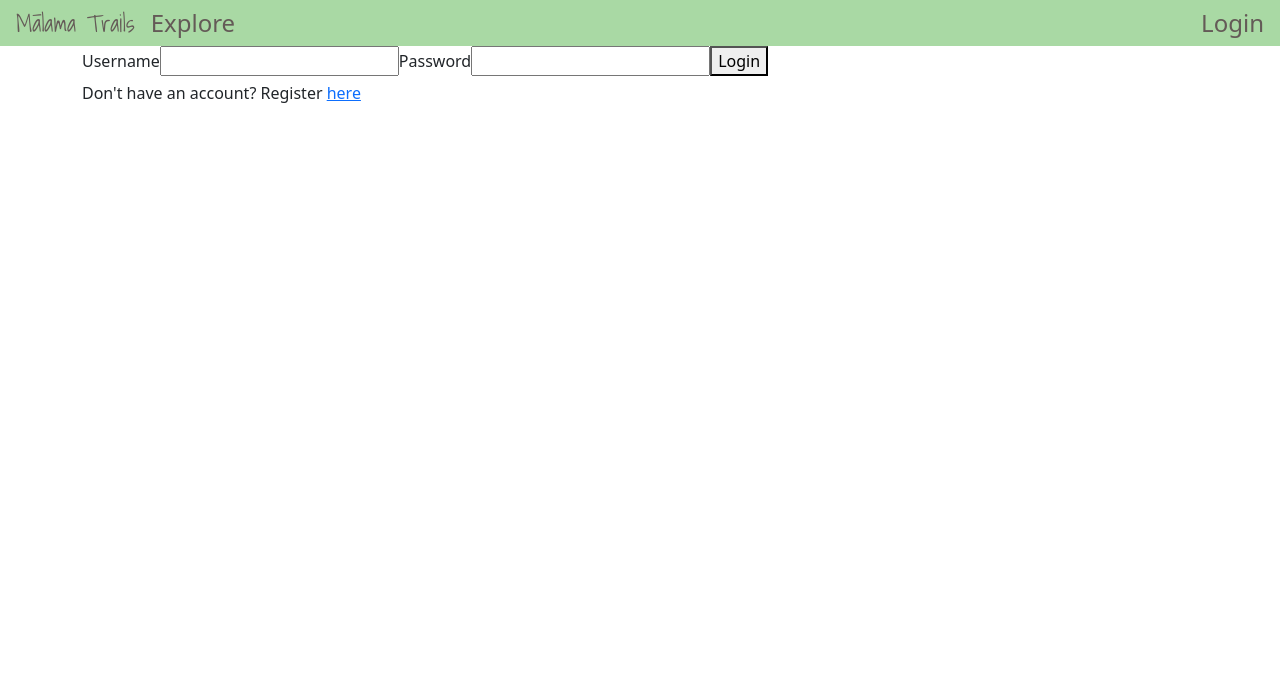
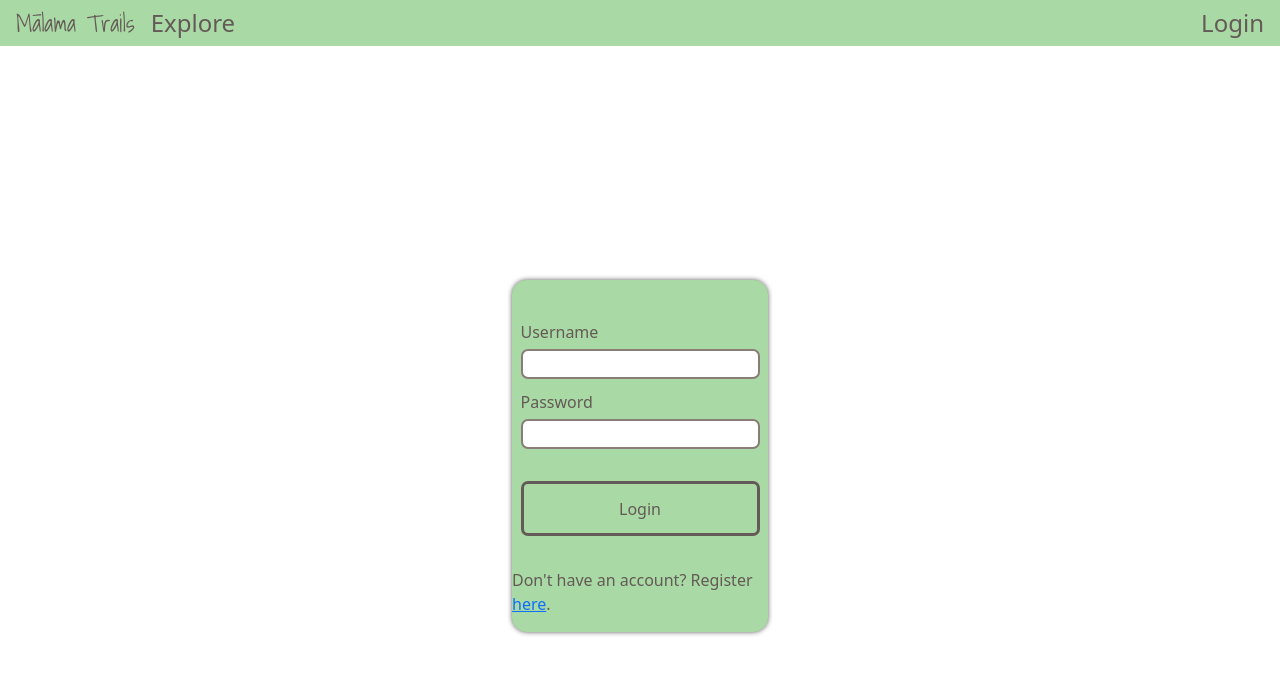
Before and after one commit to HACC2021/TK, a React (Create React App) app in the folder client/: page /login in a window 1280 px wide. Shown: the top 674 px of the page. Built offline with nearby package versions, Linux system fonts and the light colour scheme.

Commit message:
Update login page.
-Create css variables for the color theme.
-Update colors and alignment of login form.
-Add ux effects to form inputs.

```diff
--- a/client/src/index.css
+++ b/client/src/index.css
@@ -1,7 +1,50 @@
+:root {
+  --primary-color: #a9d9a4;
+  --secondary-color: #645a57;
+}
+
 body {
   margin: 0;
 }
 
+/* NAVBAR */
+.navbar {
+  background: var(--primary-color);
+  padding-top: 0;
+  padding-bottom: 0;
+}
+
+.navbar-brand {
+  font-family: Shadows Into Light;
+  font-size: 1.5rem;
+}
+
+.navbar-item {
+  font-size: 1.5rem;
+}
+
+.navbar-name,
+.navbar-explore,
+.navbar-login {
+  color: var(--secondary-color);
+  text-decoration: none;
+  transition: all 0.2s ease-in;
+}
+
+.navbar-name:hover,
+.navbar-explore:hover,
+.navbar-login:hover {
+  color: #a39595;
+  text-decoration: none;
+}
+
+.navbar-name:active,
+.navbar-explore:active,
+.navbar-login:active {
+  color: #e0cdcd;
+}
+
+/* LANDING PAGE */
 .map {
   max-width: 100vw;
   height: 80vh;
@@ -39,39 +82,78 @@ body {
   background-color: white;
 }
 
-/* NAVBAR */
-.navbar {
-  background: #a9d9a4;
-  padding-top: 0;
-  padding-bottom: 0;
+/* LOGIN PAGE */
+.login {
+  position: absolute;
+  top: 35%;
+  right: 0;
+  left: 0;
+  text-align: left;
+  vertical-align: middle;
 }
 
-.navbar-brand {
-  font-family: Shadows Into Light;
-  font-size: 1.5rem;
+.login-container {
+  background-color: var(--primary-color);
+  display: flex;
+  flex-direction: column;
+  justify-content: center;
+  align-items: center;
+  margin: 0 40%;
+  height: 40%;
+  border-radius: 15px;
+  box-shadow: 0px 0px 5px #5c5c5c;
 }
 
-.navbar-item {
-  font-size: 1.5rem;
+.login-container form {
+  padding: 2rem 0;
+  margin: 0 2rem;
 }
 
-.navbar-name,
-.navbar-explore,
-.navbar-login {
-  color: #645a57;
-  text-decoration: none;
-  transition: all 0.2s ease-in;
+.login-container p {
+  color: var(--secondary-color);
 }
 
-.navbar-name:hover,
-.navbar-explore:hover,
-.navbar-login:hover {
-  color: #a39595;
-  text-decoration: none;
+.input-container {
+  display: flex;
+  flex-direction: column;
 }
 
-.navbar-name:active,
-.navbar-explore:active,
-.navbar-login:active {
-  color: #e0cdcd;
+.input-container:nth-child(2) {
+  padding-top: 0.2rem;
 }
+
+.input-container label {
+  color: var(--secondary-color);
+  margin: 0.5rem 0 0.3rem 0;
+}
+
+.input-container input {
+  border: 2px solid #8a7c79;
+  border-radius: 7px;
+}
+
+.input-container input:focus {
+  border: 2px solid var(--secondary-color);
+  outline: none;
+}
+
+.input-container .input-required {
+  color: rgb(214, 56, 56);
+  font-size: 12px;
+}
+
+.login-btn {
+  background-color: var(--primary-color);
+  color: var(--secondary-color);
+  border: 3px solid var(--secondary-color);
+  margin-top: 2rem;
+  padding: 0.8rem;
+  border-radius: 7px;
+  transition: all 0.3s ease-in;
+}
+
+.login-btn:hover {
+  background-color: #b5ebb0;
+  color: #8a7c79;
+  border-color: #8a7c79;
+}
--- a/client/src/pages/Login.js
+++ b/client/src/pages/Login.js
@@ -1,6 +1,6 @@
 import React, { useContext } from 'react';
 import { useFormik } from 'formik';
-import Container from 'react-bootstrap/Container';
+// import Container from 'react-bootstrap/Container';
 import Axios from 'axios';
 import { useHistory } from 'react-router-dom';
 import AuthContext from '../store/auth-context';
@@ -20,7 +20,6 @@ import AuthContext from '../store/auth-context';
 };
 
 function Login() {
-
   const authCtx = useContext(AuthContext);
   const history = useHistory();
 
@@ -31,7 +30,10 @@ import AuthContext from '../store/auth-context';
     },
     validate,
     onSubmit: values => {
-       Axios.post('http://localhost:5000/users/login', {username: values.username, password: values.password})
+      Axios.post('http://localhost:5000/users/login', {
+        username: values.username,
+        password: values.password,
+      })
         .then(response => {
           authCtx.login(response.data.token);
           history.replace('/profile');
@@ -42,41 +44,50 @@ import AuthContext from '../store/auth-context';
     },
   });
   return (
-       <Container>
+    <div className='login'>
+      <div className='login-container'>
         <form onSubmit={formik.handleSubmit}>
-
-            <label htmlFor="username">Username</label>
+          <div className='input-container'>
+            <label htmlFor='username'>Username</label>
             <input
-                id="username"
-                name="username"
-                type="text"
+              id='username'
+              name='username'
+              type='text'
               onChange={formik.handleChange}
               value={formik.values.username}
               onBlur={formik.handleBlur}
             />
             {formik.touched.username && formik.errors.username ? (
-         <div>{formik.errors.username}</div>
+              <div className='input-required'>{formik.errors.username}</div>
             ) : null}
-
-            <label htmlFor="password">Password</label>
+          </div>
+          <div className='input-container'>
+            <label htmlFor='password'>Password</label>
             <input
-                id="password"
-                name="password"
-                type="password"
+              id='password'
+              name='password'
+              type='password'
               onChange={formik.handleChange}
               value={formik.values.password}
               onBlur={formik.handleBlur}
             />
             {formik.touched.password && formik.errors.password ? (
-                    <div>{formik.errors.password}</div>
+              <div className='input-required'>{formik.errors.password}</div>
             ) : null}
-
-            <button type="submit">Login</button>
+          </div>
+          <div className='input-container'>
+            <button type='submit' className='login-btn'>
+              Login
+            </button>
+          </div>
         </form>
 
-            <p>Don't have an account? Register <a href='/register'>here</a></p>
-     </Container>
+        <p>
+          Don't have an account? Register <a href='/register'>here</a>.
+        </p>
+      </div>
+    </div>
   );
- };
+}
 
 export default Login;
```
Lines whose indentation alone changed are shown as unchanged.
